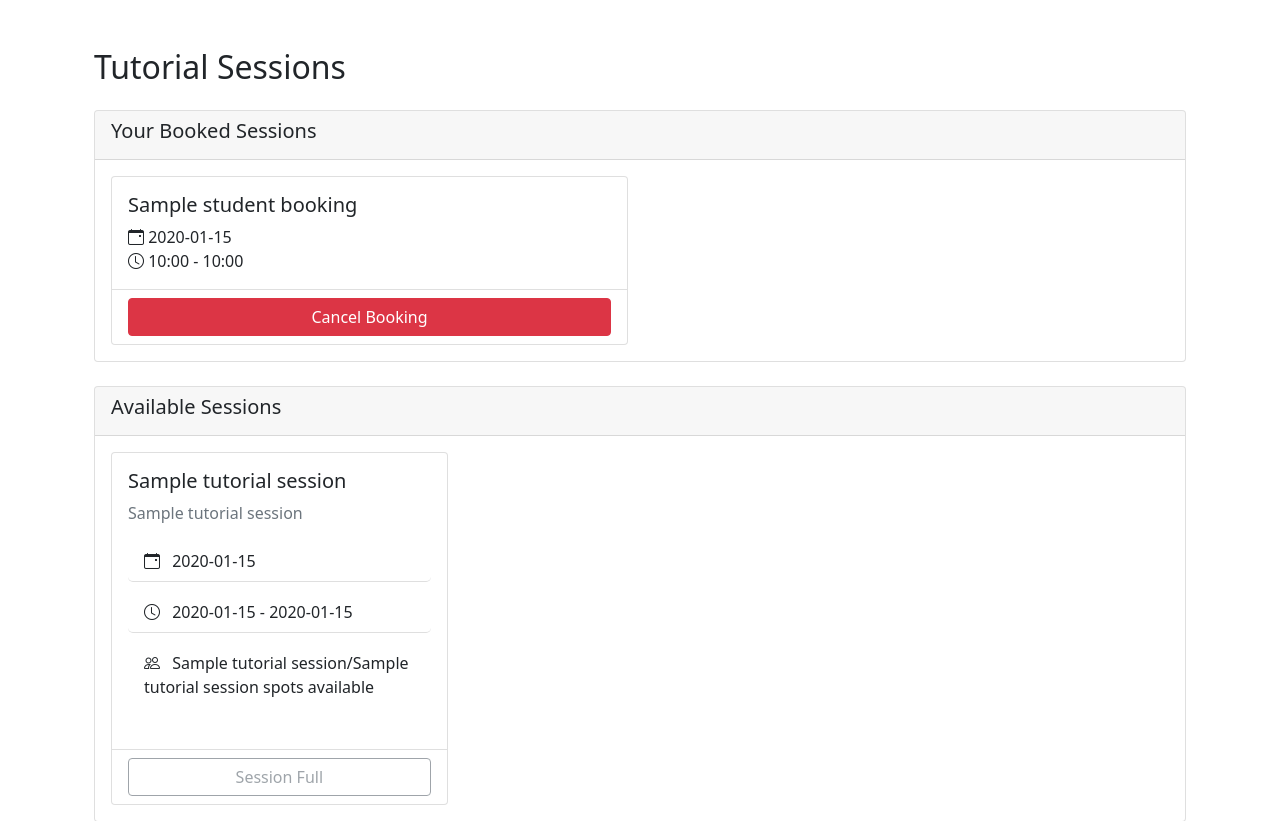
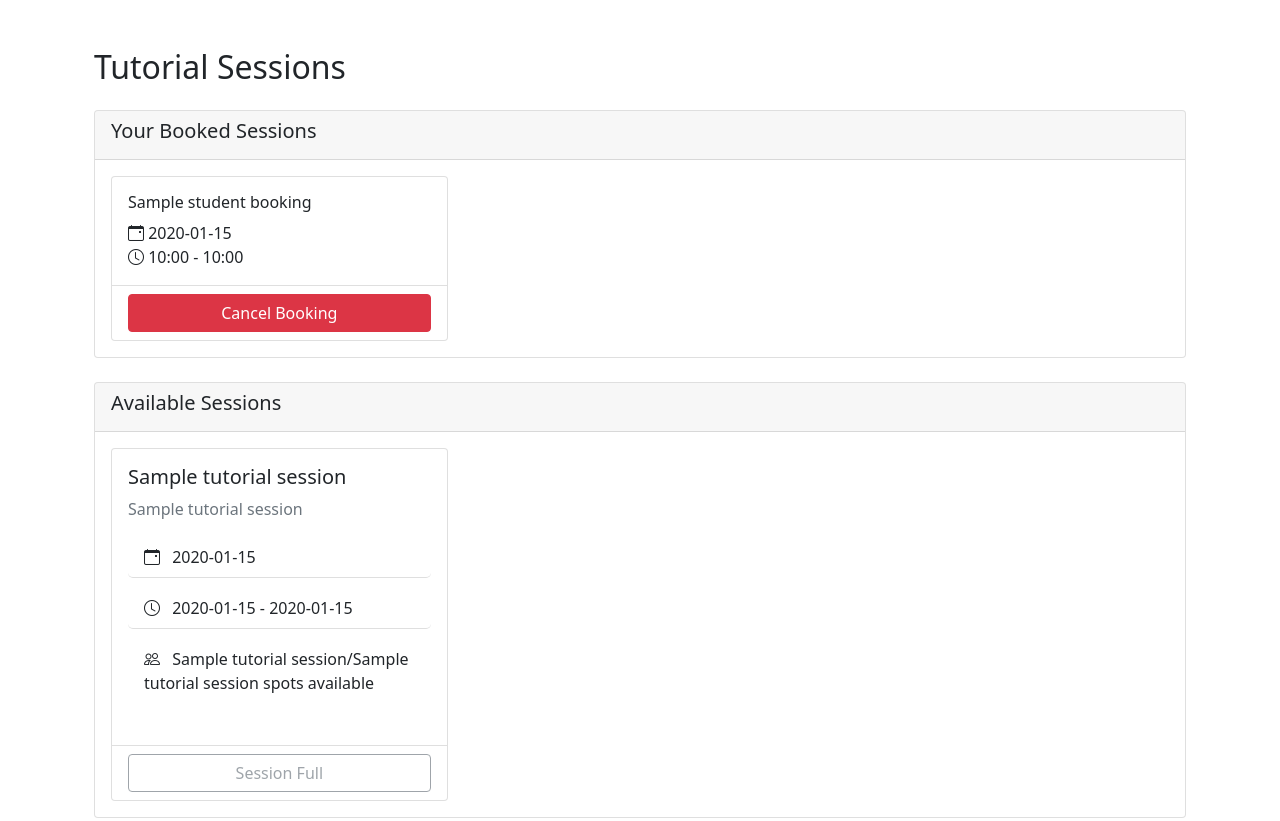
Before and after one commit to Kummirai/school, a Flask app: page /sessions in a window 1280 px wide. Shown: the part 62-883 px from the top of the page. Run offline with Flask 3, Linux system fonts and the light colour scheme; the visitor is signed in with stand-in values (Sample User, id 1); a database or web service that is not in the repository returns one stand-in record (values such as "Sample title"); some libraries are stand-ins or nearby versions.

Commit message:
Enhance booked sessions display: adjust layout to three columns and update card title styling

```diff
--- a/templates/sessions/list.html
+++ b/templates/sessions/list.html
@@ -10,12 +10,12 @@
             <h3 class="h5">Your Booked Sessions</h3>
         </div>
         <div class="card-body">
-            <div class="row row-cols-1 row-cols-md-2 g-4">
+            <div class="row row-cols-1 row-cols-md-3 g-4">
                 {% for booking in bookings %}
                 <div class="col">
                     <div class="card h-100">
                         <div class="card-body">
-                            <h5 class="card-title">{{ booking[1] }}</h5>
+                            <h5 class="card-title fs-6">{{ booking[1] }}</h5>
                             <p class="card-text">
                                 <i class="bi bi-calendar-event"></i> {{ booking[2].strftime('%Y-%m-%d') }}<br>
                                 <i class="bi bi-clock"></i> {{ booking[2].strftime('%H:%M') }} - {{
```
